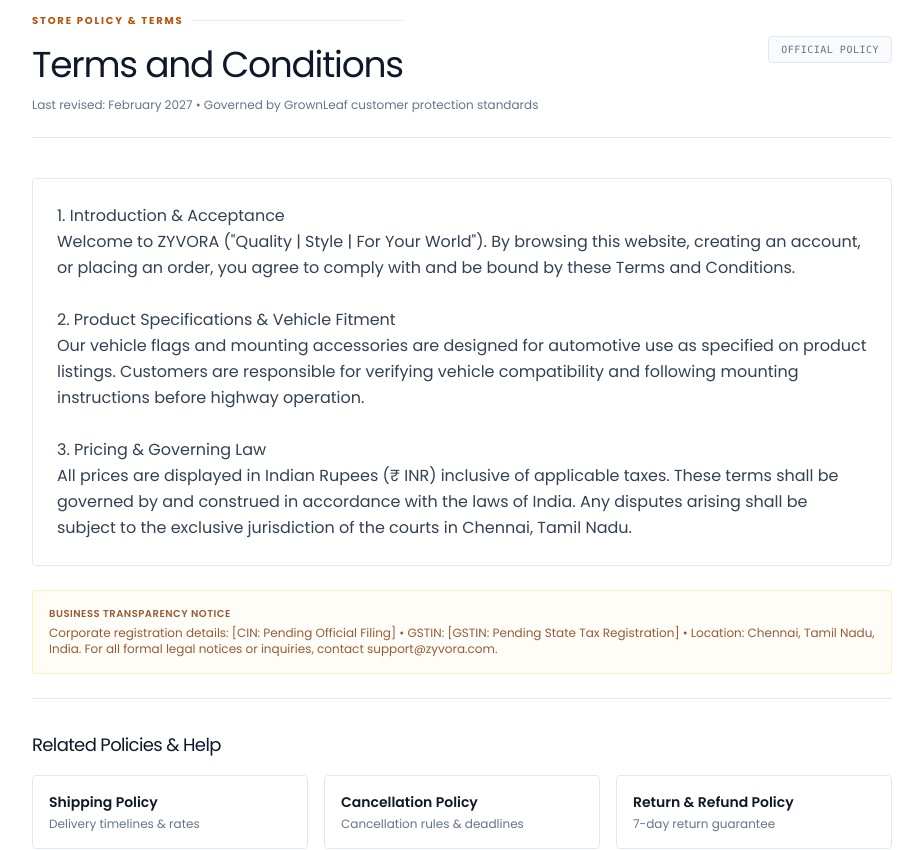
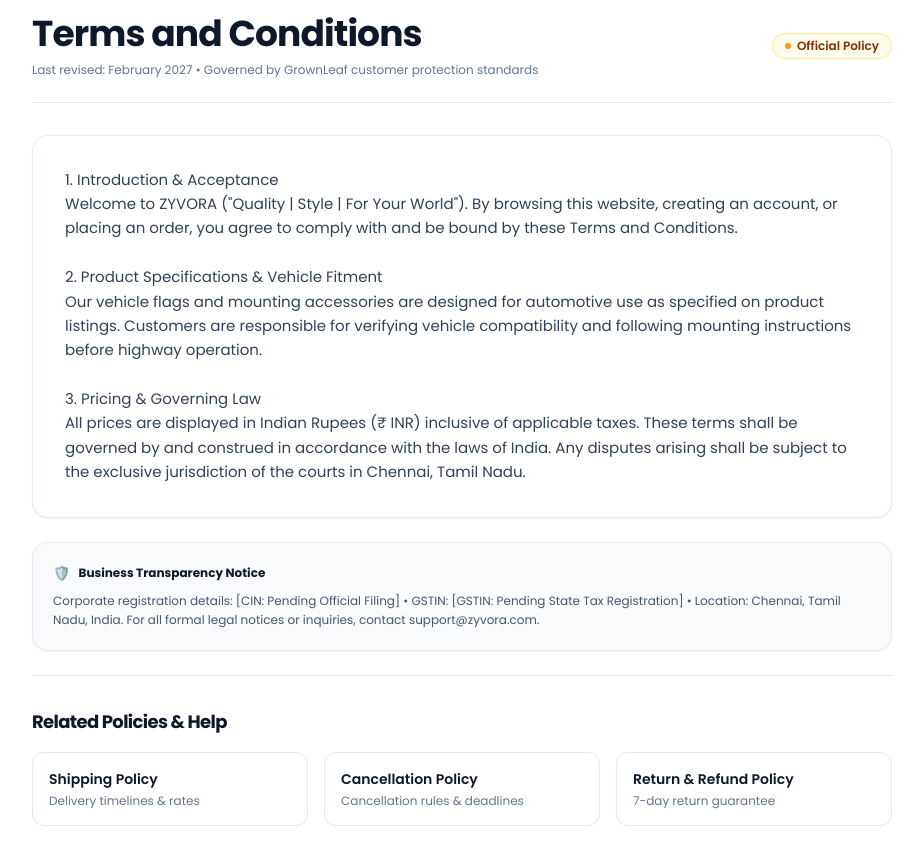
Before and after one commit to sathiyaseelank-dot/zyvora, a React (Vite) app in the folder apps/web/: page /terms in a window 1280 px wide. Shown: the part 160-1010 px from the top of the page, without its empty margins (178-1101 px from the left). Built offline with nearby package versions, Linux system fonts and the light colour scheme; no server answers.

Commit message:
fix(ui): remove redundant policy eyebrow and modernize policy layout

```diff
--- a/apps/web/src/pages/PolicyPage.tsx
+++ b/apps/web/src/pages/PolicyPage.tsx
@@ -130,36 +130,39 @@ export function PolicyPage({
       </nav>
 
       {/* Header */}
-      <div className="mb-10 border-b border-rule pb-6">
+      <div className="mb-8 border-b border-slate-200 pb-6">
         <div className="flex flex-wrap items-center justify-between gap-4">
           <div>
-            <p className="eyebrow">Store Policy &amp; Terms</p>
-            <h1 className="font-display text-3xl sm:text-4xl text-ink mt-1">
+            <h1 className="font-display text-3xl font-bold tracking-tight text-slate-900 sm:text-4xl">
               {title}
             </h1>
+            <p className="mt-2 text-xs text-slate-500">
+              Last revised: February 2027 • Governed by GrownLeaf customer protection
+              standards
+            </p>
           </div>
-          <span className="px-3 py-1 text-[10px] font-mono uppercase tracking-wider rounded bg-paper-sunk text-ink-muted border border-rule">
+          <span className="inline-flex items-center gap-1.5 rounded-full border border-amber-200/80 bg-amber-50 px-3 py-1 text-xs font-semibold text-amber-900">
+            <span className="h-1.5 w-1.5 rounded-full bg-amber-500" />
             Official Policy
           </span>
         </div>
-        <p className="text-xs text-ink-muted mt-3">
-          Last revised: February 2027 • Governed by GrownLeaf customer protection
-          standards
-        </p>
       </div>
 
-      <div className="prose prose-sm max-w-none text-ink-soft space-y-6 leading-relaxed">
+      <div className="space-y-6 leading-relaxed">
         {/* Main Content Body */}
-        <div className="p-6 bg-surface-sunken/20 border border-rule rounded whitespace-pre-line text-sm sm:text-base leading-relaxed">
+        <div className="rounded-2xl border border-slate-200/80 bg-white p-6 sm:p-8 shadow-xs whitespace-pre-line text-sm sm:text-[15px] leading-relaxed text-slate-700">
           {content}
         </div>
 
         {/* Honest placeholder notice per ZYV-117 */}
-        <div className="p-4 rounded bg-amber-50/40 border border-amber-200/60 text-xs text-amber-900/80 space-y-1">
-          <p className="font-semibold uppercase tracking-wider text-[10px]">
-            Business Transparency Notice
-          </p>
-          <p>
+        <div className="rounded-2xl border border-slate-200/80 bg-slate-50/70 p-5 shadow-xs text-xs text-slate-600 space-y-2">
+          <div className="flex items-center gap-2">
+            <span className="text-sm" aria-hidden="true">🛡️</span>
+            <p className="font-bold text-slate-900 text-xs">
+              Business Transparency Notice
+            </p>
+          </div>
+          <p className="leading-relaxed">
             Corporate registration details: [CIN: Pending Official Filing] •
             GSTIN: [GSTIN: Pending State Tax Registration] • Location: Chennai,
             Tamil Nadu, India. For all formal legal notices or inquiries,
@@ -168,37 +171,37 @@ export function PolicyPage({
         </div>
 
         {/* Related Policy Links */}
-        <div className="pt-8 border-t border-rule">
-          <h2 className="font-display text-lg text-ink mb-4">
+        <div className="pt-8 border-t border-slate-200">
+          <h2 className="font-display text-lg font-bold text-slate-900 mb-4">
             Related Policies &amp; Help
           </h2>
           <div className="grid grid-cols-1 sm:grid-cols-3 gap-4">
             <Link
               to="/shipping-policy"
-              className="p-4 border border-rule rounded hover:border-brass transition-all block text-sm"
+              className="p-4 rounded-xl border border-slate-200 bg-white hover:border-brass hover:shadow-sm transition-all block text-sm"
             >
-              <p className="font-semibold text-ink">Shipping Policy</p>
-              <p className="text-xs text-ink-muted mt-1">
+              <p className="font-semibold text-slate-900">Shipping Policy</p>
+              <p className="text-xs text-slate-500 mt-1">
                 Delivery timelines &amp; rates
               </p>
             </Link>
             <Link
               to="/cancellation-policy"
-              className="p-4 border border-rule rounded hover:border-brass transition-all block text-sm"
+              className="p-4 rounded-xl border border-slate-200 bg-white hover:border-brass hover:shadow-sm transition-all block text-sm"
             >
-              <p className="font-semibold text-ink">Cancellation Policy</p>
-              <p className="text-xs text-ink-muted mt-1">
+              <p className="font-semibold text-slate-900">Cancellation Policy</p>
+              <p className="text-xs text-slate-500 mt-1">
                 Cancellation rules &amp; deadlines
               </p>
             </Link>
             <Link
               to="/return-refund-policy"
-              className="p-4 border border-rule rounded hover:border-brass transition-all block text-sm"
+              className="p-4 rounded-xl border border-slate-200 bg-white hover:border-brass hover:shadow-sm transition-all block text-sm"
             >
-              <p className="font-semibold text-ink">
+              <p className="font-semibold text-slate-900">
                 Return &amp; Refund Policy
               </p>
-              <p className="text-xs text-ink-muted mt-1">
+              <p className="text-xs text-slate-500 mt-1">
                 7-day return guarantee
               </p>
             </Link>
```
